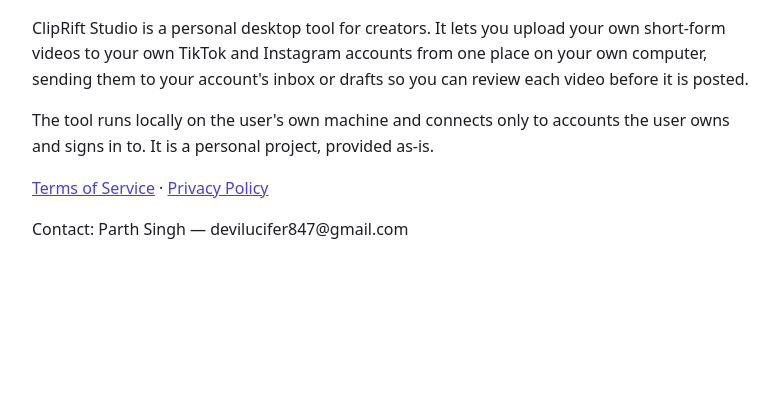
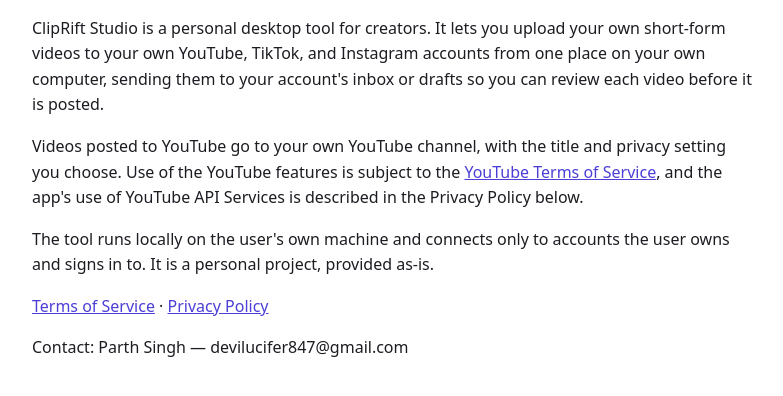
Before and after one commit to Ps23102004/cliprift-pages, a plain HTML site: page index.html in a window 1280 px wide. Shown: the part 88-484 px from the top of the page, without its empty margins (248-1031 px from the left). Drawn offline with Linux system fonts and the light colour scheme.

Commit message:
Update index.html: YouTube API disclosure and accuracy fixes for YouTube audit

```diff
--- a/index.html
+++ b/index.html
@@ -9,9 +9,13 @@
 <body>
 <h1>ClipRift Studio</h1>
 <p>ClipRift Studio is a personal desktop tool for creators. It lets you upload your own
-short-form videos to your own TikTok and Instagram accounts from one place on your own
-computer, sending them to your account's inbox or drafts so you can review each video
-before it is posted.</p>
+short-form videos to your own YouTube, TikTok, and Instagram accounts from one place on
+your own computer, sending them to your account's inbox or drafts so you can review each
+video before it is posted.</p>
+<p>Videos posted to YouTube go to your own YouTube channel, with the title and privacy
+setting you choose. Use of the YouTube features is subject to the
+<a href="https://www.youtube.com/t/terms">YouTube Terms of Service</a>, and the app's use
+of YouTube API Services is described in the Privacy Policy below.</p>
 <p>The tool runs locally on the user's own machine and connects only to accounts the
 user owns and signs in to. It is a personal project, provided as-is.</p>
 <p><a href="terms.html">Terms of Service</a> &middot; <a href="privacy.html">Privacy Policy</a></p>
```
